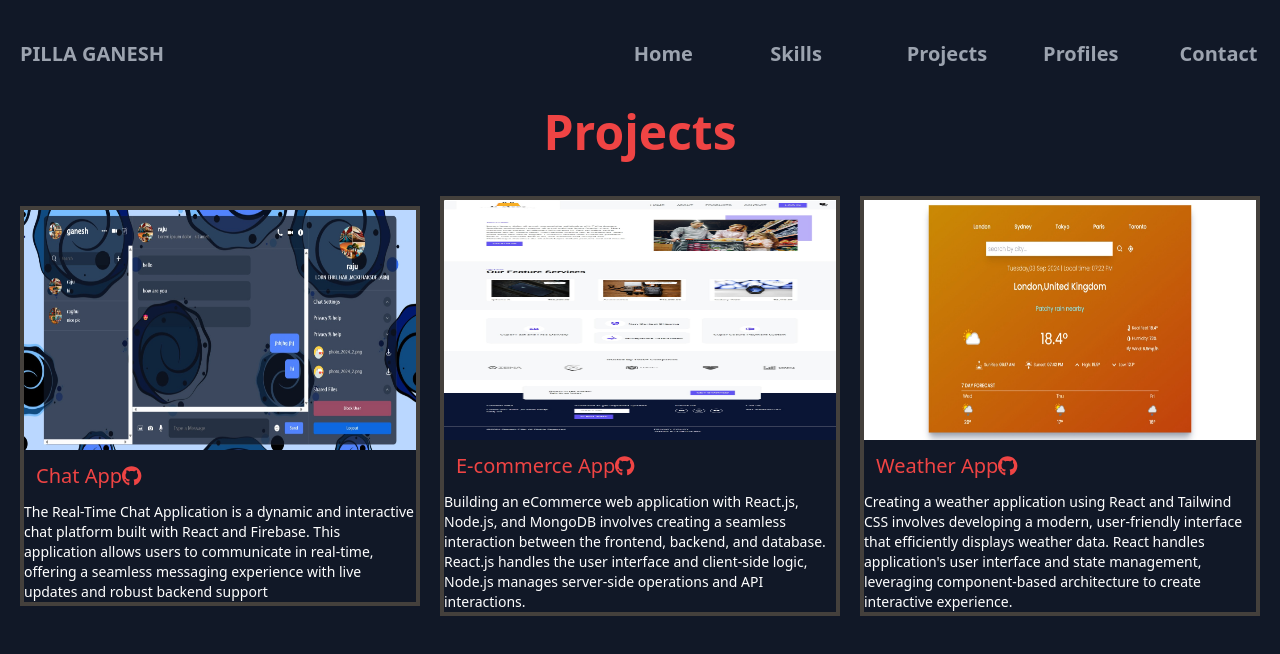
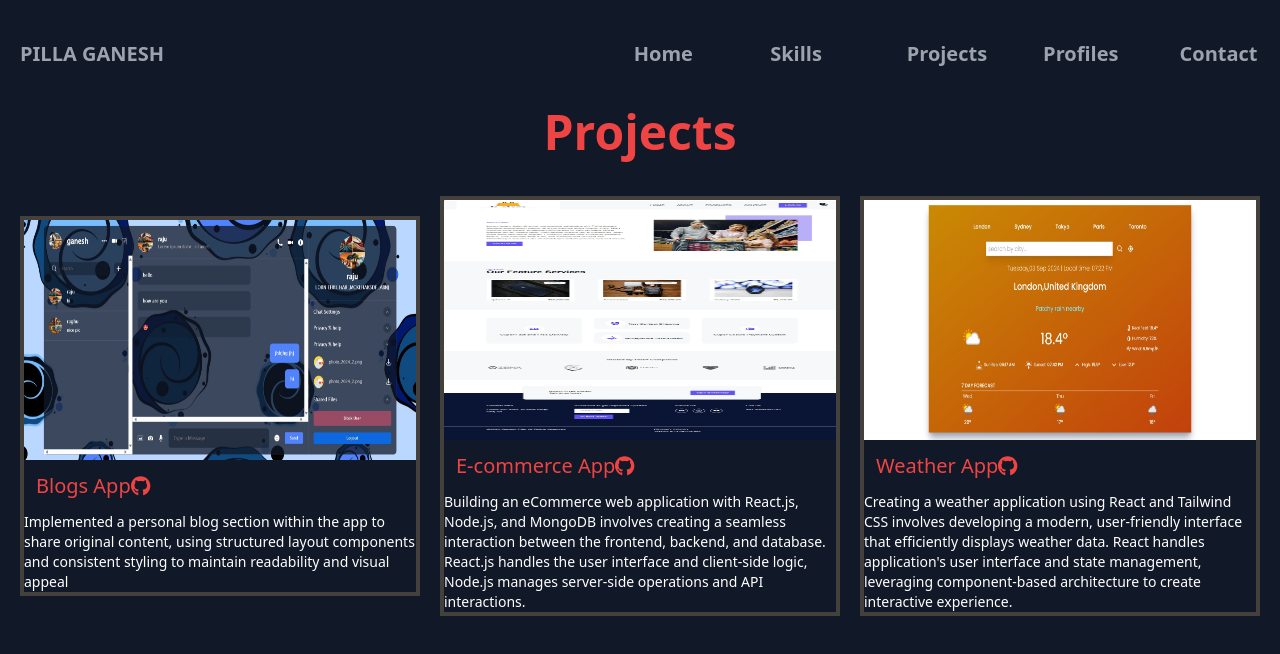
Before and after one commit to ganesh342/portfolio, a React (Vite) app: page /projects in a window 1280 px wide. Shown: the top 654 px of the page. Built offline with nearby package versions, Linux system fonts and the light colour scheme.

Commit message:
Update Projects.jsx

```diff
--- a/src/Projects.jsx
+++ b/src/Projects.jsx
@@ -13,14 +13,14 @@ function Projects () {
         <motion.div className="flex flex-col items-start justify-center border-4 border-stone-700 transition-transform duration-300 hover:scale-110">
           <img src="chatapp.jpeg" className="w-[500px] h-60"/>
           <motion.div className="flex flex-row items-center justify-between px-3 py-3">
-          <motion.div className="text-xl font-normal">Chat App</motion.div>
+          <motion.div className="text-xl font-normal">Blogs App</motion.div>
           <motion.div className="text-xl border-5 border-black rounded-full transition-transform duration-300 hover:scale-110">
-          <a href="https://github.com/ganesh342/Chat-Application" target="_blank" rel="noopener noreferrer">
+          <a href="https://github.com/ganesh342/BLOG-APP" target="_blank" rel="noopener noreferrer">
           <FontAwesomeIcon icon={faGithub} size="1x" /></a>
           </motion.div>
           </motion.div>
           <motion.div className="text-left text-sm font-normal text-white">
-          The Real-Time Chat Application is a dynamic and interactive chat platform built with React and Firebase. This application allows users to communicate in real-time, offering a seamless messaging experience with live updates and robust backend support
+           Implemented a personal blog section within the app to share original content, using structured layout components and consistent styling to maintain readability and visual appeal
           </motion.div>
         </motion.div>
         </motion.div>
```
